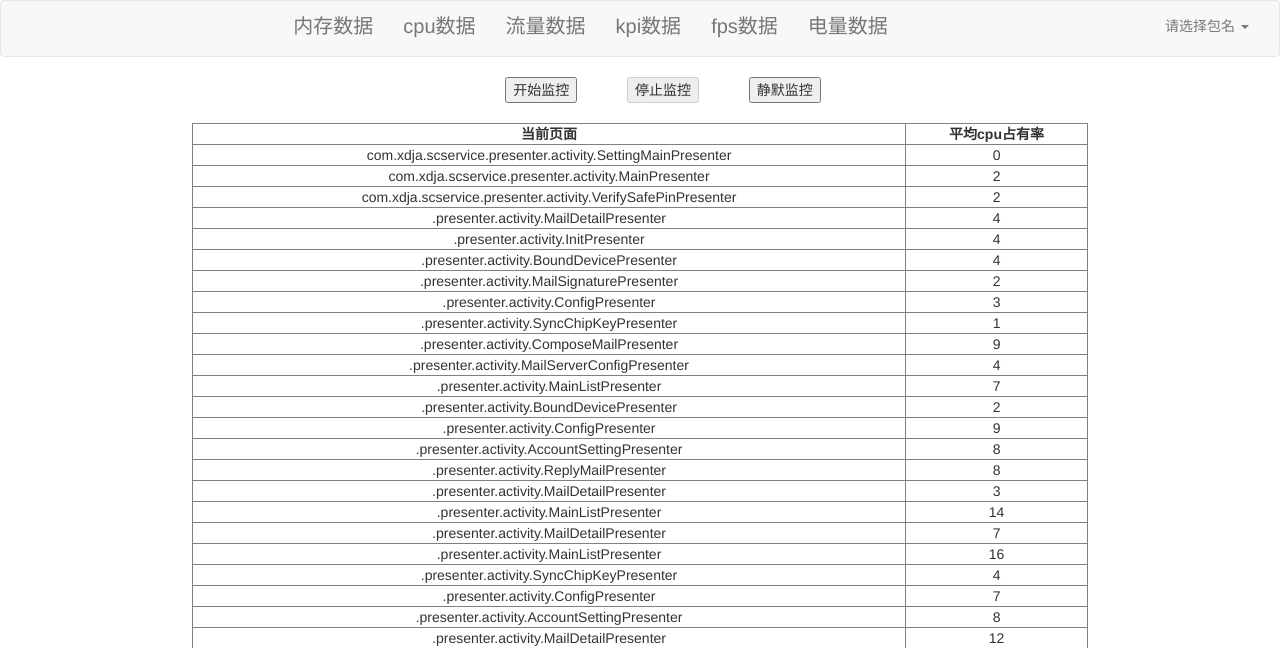
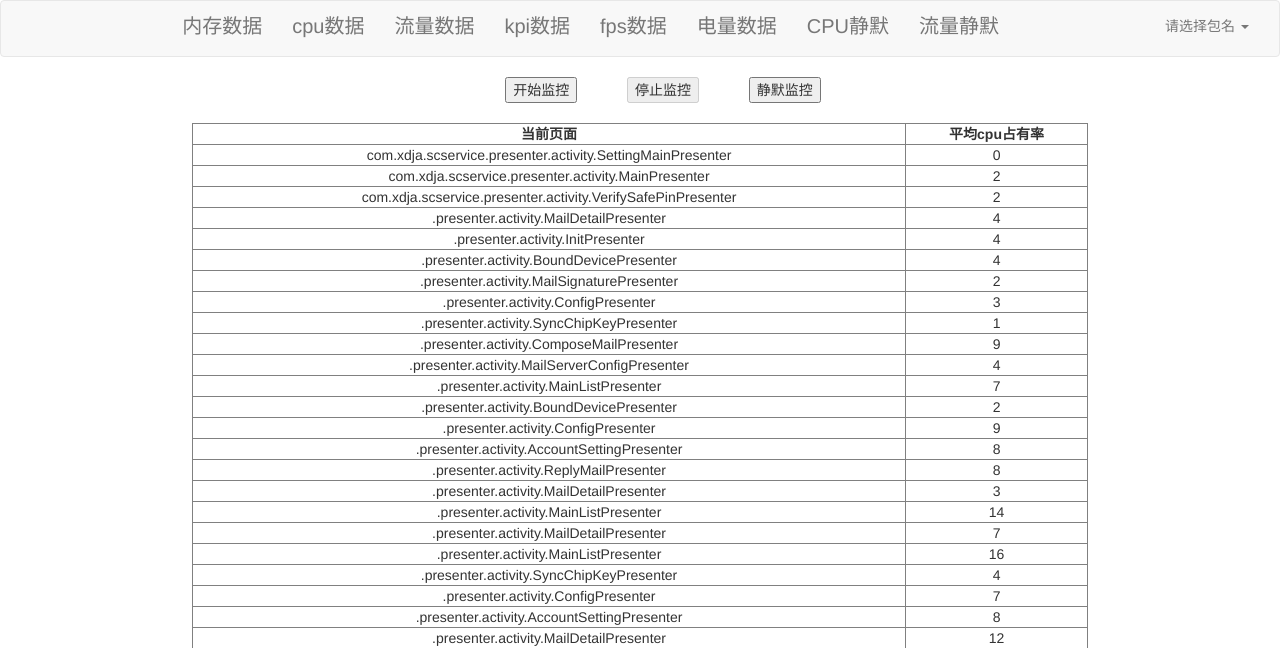
Before and after one commit to XdjaTesterHome/AutoPerformanceData, a Django app: a page that uses performance/templates/base.html in a window 1280 px wide. Shown: the top 648 px of the page. Run offline with Django 3.2, Linux system fonts and the light colour scheme; data comes from the database, SQL or seed files in the repository; some libraries are stand-ins or nearby versions.

Commit message:
HTML修改 添加静默CPU和流量，优化网页显示

```diff
--- a/performance/static/js/charts.js
+++ b/performance/static/js/charts.js
@@ -187,7 +187,74 @@ $(document).ready(function () {
         }
     });
 
-    //流量信息获取  --CPU静态数据静默测试echart生成。
+    //流量信息获取
+    $("#flow_query").click(function () {
+        var packval = $("#selquery").val();
+        var upflow = [1.12, 2.3, 4.5, 5.6, 2.33, 3.43, 4.54, 8.9, 3.43,4.5]
+        var downflow = [9.99,10.23,8.99,22.34,67.23,22,33,33,23,34.33,55.21]
+        var myChart = echarts.init(document.getElementById('main'), 'dark');
+        var sdata = [112, 23, 45, 56, 233, 343, 454, 89, 343, 123, 45, 123]
+        if (packval == "com.xdja.safekeyservice") {
+            myChart.hideLoading();      //隐藏载入
+            myChart.setOption({         //设定echarts选项
+                title: {
+                    text: '流量监控信息'
+                },
+                tooltip: {
+                    trigger: 'axis'
+                },
+                legend: {
+                    data: ['下行流量', '上行流量']
+                },
+                toolbox: {
+                    feature: {
+                        saveAsImage: {}
+                    }
+                },
+                grid: {
+                    left: '3%',
+                    right: '4%',
+                    bottom: '3%',
+                    containLabel: true
+                },
+                xAxis: [
+                    {
+                        type: 'category',
+                        boundaryGap: false,
+                        data: []
+                    }
+                ],
+                yAxis: [
+                    {
+                        type: 'value'
+                    }
+                ],
+                series: [
+                    {
+                        name: '上行流量',
+                        type: 'line',
+                        stack: '总量',
+                        areaStyle: {normal: {}},
+                        data: upflow
+                    },
+                    {
+                        name: '下行流量',
+                        type: 'line',
+                        label: {
+                            normal: {
+                                show: true,
+                                position: 'top'
+                            }
+                        },
+                        areaStyle: {normal: {opacity: '0.05'}},
+                        data: downflow
+                    }
+                ]
+            })
+        }
+    });
+
+    //--CPU静态数据静默测试echart生成。
     $("#Cpu_query").click(function () {
         var cpu_data = [112, 23, 45, 56, 233, 343, 454, 89, 343, 123, 45, 123]//定义展示的测试数据
         var titletext = 'CPU静默监控信息';
--- a/performance/templates/base.html
+++ b/performance/templates/base.html
@@ -24,6 +24,8 @@
                     <li><a href="{% url 'kpi_info' %}">kpi数据</a></li>
                     <li><a href="{% url 'fps_info' %}">fps数据</a></li>
                     <li><a href="{% url 'battery_info' %}">电量数据</a></li>
+                    <li><a href="{% url 'cpu_silence_info' %}">CPU静默</a></li>
+                    <li><a href="{% url 'flow_silence_info' %}">流量静默</a></li>
                 </ul>
                  <ul class="nav navbar-nav navbar-right" >
                         <li class="dropdown" id = "choose_package">
--- a/performance/templates/get_cpu.html
+++ b/performance/templates/get_cpu.html
@@ -49,4 +49,5 @@ document.getElementById("jingmo").disabled=true;
 <h1 id=></h1>
 <table  width="70%" border="1px" id="tad" align="center">
 </table>
+</br>
 {% endblock %}
--- a/performance/templates/get_flow.html
+++ b/performance/templates/get_flow.html
@@ -50,5 +50,5 @@ document.getElementById("jingmo").disabled=true;
 
 <table  width="70%" border="1px" id="tad" align="center">
 </table>
-
+</br>
 {% endblock %}
--- a/performance/templates/get_fps.html
+++ b/performance/templates/get_fps.html
@@ -54,6 +54,6 @@ document.getElementById("jingmo").disabled=true;
 
 <table  width="70%" border="1px" id="tad" align="center">
 </table>
-
+</br>
 
 {% endblock %}
--- a/performance/templates/get_kpi.html
+++ b/performance/templates/get_kpi.html
@@ -50,5 +50,5 @@ document.getElementById("jingmo").disabled=true;
 
 <table  width="70%" border="1px" id="tad" align="center">
 </table>
-
+</br>
 {% endblock %}
--- a/performance/templates/get_memory.html
+++ b/performance/templates/get_memory.html
@@ -49,4 +49,5 @@ document.getElementById("jingmo").disabled=true;
 <h1 id=></h1>
 <table  width="70%" border="1px" id="tad" align="center">
 </table>
+</br>
 {% endblock %}
--- a/performance/templates/get_power.html
+++ b/performance/templates/get_power.html
@@ -51,4 +51,5 @@ document.getElementById("jingmo").disabled=true;
 <table  width="60%" border="1px" id="tad" >
 </table>
 </div>
+</br>
 {% endblock %}
```
